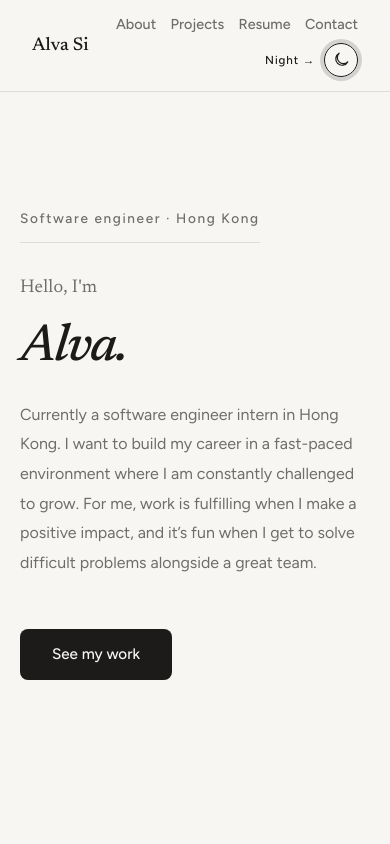
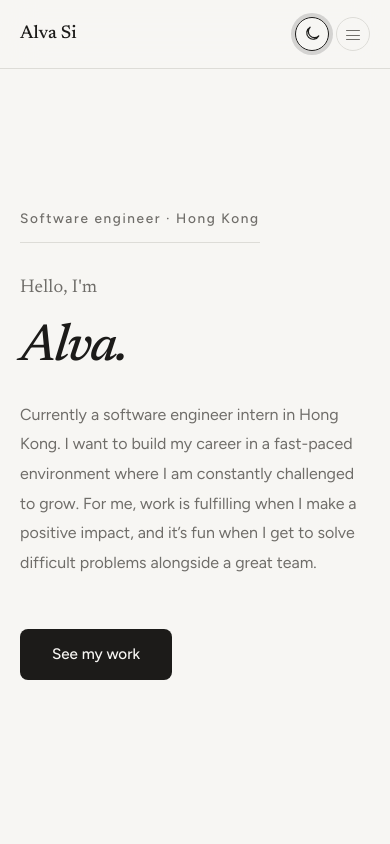
Before and after one commit to alvasi/alvasi.github.io, a React (Vite) app in the folder alva-portfolio/: page / in a window 390 px wide. Shown: the top 844 px of the page. Built offline with nearby package versions, Linux system fonts and the light colour scheme.

Commit message:
feat: collapsible burger menu for navbar on small screens

```diff
--- a/alva-portfolio/index.html
+++ b/alva-portfolio/index.html
@@ -3,14 +3,23 @@
   <head>
     <meta charset="UTF-8" />
     <link rel="icon" type="image/svg+xml" href="/favicon.svg" />
-    <meta name="viewport" content="width=device-width, initial-scale=1.0" />
+    <meta name="viewport" content="width=device-width, initial-scale=1.0, viewport-fit=cover" />
+    <meta name="theme-color" content="#f7f6f3" />
+    <meta name="apple-mobile-web-app-status-bar-style" content="black-translucent" />
     <title>alva-portfolio</title>
     <script>
-      try {
-        if (localStorage.getItem("alva-theme") === "night") {
-          document.documentElement.setAttribute("data-dark", "true")
-        }
-      } catch (_) {}
+      (() => {
+        const night = (() => {
+          try { return localStorage.getItem("alva-theme") === "night" } catch { return false }
+        })()
+        const canvas = night ? "#070910" : "#f7f6f3"
+        const root = document.documentElement
+        if (night) root.setAttribute("data-dark", "true")
+        root.style.backgroundColor = canvas
+        root.style.colorScheme = night ? "dark" : "light"
+        const theme = document.querySelector('meta[name="theme-color"]')
+        if (theme) theme.setAttribute("content", canvas)
+      })()
     </script>
   </head>
   <body>
--- a/alva-portfolio/src/App.tsx
+++ b/alva-portfolio/src/App.tsx
@@ -79,6 +79,7 @@ function ThemeIcon({ dark }: { dark: boolean }) {
 
 function Nav({ dark, onToggle, cueNight }: { dark: boolean; onToggle: () => void; cueNight: boolean }) {
   const [scrolled, setScrolled] = useState(false)
+  const [menuOpen, setMenuOpen] = useState(false)
 
   useEffect(() => {
     const onScroll = () => setScrolled(window.scrollY > 12)
@@ -87,16 +88,39 @@ function Nav({ dark, onToggle, cueNight }: { dark: boolean; onToggle: () => void
     return () => window.removeEventListener("scroll", onScroll)
   }, [])
 
+  useEffect(() => {
+    if (!menuOpen) return
+    const onKey = (e: KeyboardEvent) => {
+      if (e.key === "Escape") setMenuOpen(false)
+    }
+    const onResize = () => {
+      if (window.matchMedia("(min-width: 901px)").matches) setMenuOpen(false)
+    }
+    window.addEventListener("keydown", onKey)
+    window.addEventListener("resize", onResize)
+    return () => {
+      window.removeEventListener("keydown", onKey)
+      window.removeEventListener("resize", onResize)
+    }
+  }, [menuOpen])
+
   return (
-    <nav className={`site-nav${scrolled ? " is-scrolled" : ""}`}>
+    <nav className={`site-nav${scrolled ? " is-scrolled" : ""}${menuOpen ? " is-open" : ""}`}>
       <div className="site-nav-inner">
         <span className="nav-brand">{voice(dark, copy.brand.light, copy.brand.dark)}</span>
-        <div className="site-nav-links">
+        <div id="site-nav-menu" className={`site-nav-links${menuOpen ? " is-open" : ""}`}>
           {navItems.map((label) => (
-            <a key={label} href={`#${label.toLowerCase()}`} className="nav-link">
+            <a
+              key={label}
+              href={`#${label.toLowerCase()}`}
+              className="nav-link"
+              onClick={() => setMenuOpen(false)}
+            >
               {label}
             </a>
           ))}
+        </div>
+        <div className="site-nav-actions">
           <span className="theme-toggle-wrap">
             {cueNight && !dark && <span className="night-cue-label">{copy.nightCue}</span>}
             <button
@@ -107,6 +131,18 @@ function Nav({ dark, onToggle, cueNight }: { dark: boolean; onToggle: () => void
               <ThemeIcon dark={dark} />
             </button>
           </span>
+          <button
+            type="button"
+            className="nav-burger"
+            aria-expanded={menuOpen}
+            aria-controls="site-nav-menu"
+            aria-label={menuOpen ? "Close menu" : "Open menu"}
+            onClick={() => setMenuOpen((open) => !open)}
+          >
+            <span />
+            <span />
+            <span />
+          </button>
         </div>
       </div>
     </nav>
@@ -326,6 +362,7 @@ function Contact({ dark }: { dark: boolean }) {
 }
 
 const THEME_KEY = "alva-theme"
+const CANVAS = { light: "#f7f6f3", night: "#070910" }
 
 function storedNight() {
   try {
@@ -335,14 +372,24 @@ function storedNight() {
   }
 }
 
+function applyChrome(dark: boolean) {
+  const canvas = dark ? CANVAS.night : CANVAS.light
+  const root = document.documentElement
+  if (dark) root.setAttribute("data-dark", "true")
+  else root.removeAttribute("data-dark")
+  root.style.backgroundColor = canvas
+  root.style.colorScheme = dark ? "dark" : "light"
+  document.body.style.backgroundColor = canvas
+  const theme = document.querySelector('meta[name="theme-color"]')
+  if (theme) theme.setAttribute("content", canvas)
+}
+
 export default function App() {
   const [dark, setDark] = useState(storedNight)
   const [cueNight, setCueNight] = useState(false)
 
   useEffect(() => {
-    const root = document.documentElement
-    if (dark) root.setAttribute("data-dark", "true")
-    else root.removeAttribute("data-dark")
+    applyChrome(dark)
     try {
       localStorage.setItem(THEME_KEY, dark ? "night" : "light")
     } catch {
--- a/alva-portfolio/src/index.css
+++ b/alva-portfolio/src/index.css
@@ -4,14 +4,16 @@
 html,
 body,
 #root {
-  height: 100%;
+  min-height: 100%;
+  min-height: 100dvh;
   background-color: var(--p-canvas);
 }
 
 html {
-  scroll-padding-top: 4.75rem;
+  scroll-padding-top: calc(4.75rem + env(safe-area-inset-top, 0px));
   scroll-behavior: smooth;
   color-scheme: light;
+  background-color: var(--p-canvas);
   transition: background-color 0.7s ease;
 }
 
@@ -261,28 +263,85 @@ body {
 .site-nav-inner {
   display: flex;
   align-items: center;
-  justify-content: space-between;
   gap: 1rem;
   width: 100%;
-  min-height: var(--nav-height);
-  padding: 0.85rem 2rem;
-}
-
-.site-nav-links {
-  display: flex;
-  align-items: center;
-  flex-wrap: wrap;
-  justify-content: flex-end;
-  gap: 2rem;
+  min-height: calc(var(--nav-height) + env(safe-area-inset-top, 0px));
+  padding: calc(0.85rem + env(safe-area-inset-top, 0px)) 2rem 0.85rem;
 }
 
 .nav-brand {
+  margin-right: auto;
   font-family: var(--font-display);
   font-weight: 500;
   font-size: 1.15rem;
   color: var(--foreground);
   transition: color 0.4s ease;
   white-space: nowrap;
+}
+
+.site-nav-links {
+  display: flex;
+  align-items: center;
+  justify-content: flex-end;
+  gap: 2rem;
+}
+
+.site-nav-actions {
+  display: flex;
+  align-items: center;
+  gap: 0.45rem;
+  flex-shrink: 0;
+}
+
+.nav-burger {
+  display: none;
+  position: relative;
+  width: 34px;
+  height: 34px;
+  border: 1px solid var(--border);
+  border-radius: 50%;
+  background: transparent;
+  color: var(--muted-foreground);
+  cursor: pointer;
+  transition: color 0.3s ease, border-color 0.3s ease;
+}
+
+.nav-burger:hover {
+  color: var(--primary);
+  border-color: var(--primary);
+}
+
+.nav-burger span {
+  position: absolute;
+  left: 9px;
+  right: 9px;
+  height: 1.15px;
+  background: currentColor;
+  border-radius: 1px;
+  transition: transform 0.22s ease, opacity 0.22s ease, top 0.22s ease;
+}
+
+.nav-burger span:nth-child(1) { top: 12px; }
+.nav-burger span:nth-child(2) { top: 16.5px; }
+.nav-burger span:nth-child(3) { top: 21px; }
+
+.site-nav.is-open .nav-burger {
+  color: var(--primary);
+  border-color: var(--primary);
+}
+
+.site-nav.is-open .nav-burger span:nth-child(1) {
+  top: 16.5px;
+  transform: rotate(45deg);
+}
+
+.site-nav.is-open .nav-burger span:nth-child(2) {
+  opacity: 0;
+}
+
+.site-nav.is-open .nav-burger span:nth-child(3) {
+  top: 16.5px;
+  transform: rotate(-45deg);
 }
 
 .nav-link {
@@ -380,7 +439,7 @@ main {
   min-height: 100vh;
   display: flex;
   align-items: center;
-  padding-top: calc(var(--nav-height) + 5.5rem);
+  padding-top: calc(var(--nav-height) + env(safe-area-inset-top, 0px) + 5.5rem);
   padding-bottom: 7rem;
   position: relative;
   overflow: hidden;
@@ -918,10 +977,6 @@ html:not([data-dark="true"]) .project-card:hover {
   .project-grid {
     grid-template-columns: 1fr;
   }
-
-  .site-nav-links {
-    gap: 0.5rem 0.9rem;
-  }
 }
 
 @keyframes rise-in {
@@ -1099,6 +1154,44 @@ html:not([data-dark="true"]) .project-card:hover {
   .aquarius-reveal {
     max-width: 280px;
   }
+
+  .site-nav-inner {
+    padding-inline: var(--page-pad-x);
+  }
+
+  .nav-burger {
+    display: block;
+  }
+
+  .night-cue-label {
+    display: none;
+  }
+
+  .site-nav-links {
+    display: none;
+    position: absolute;
+    inset: 100% 0 auto;
+    flex-direction: column;
+    align-items: stretch;
+    gap: 0;
+    padding: 0.35rem var(--page-pad-x) 1.15rem;
+    background-color: var(--nav-bg);
+    backdrop-filter: blur(16px);
+    border-bottom: 1px solid var(--border);
+  }
+
+  .site-nav-links.is-open {
+    display: flex;
+  }
+
+  .site-nav-links .nav-link {
+    padding: 0.7rem 0;
+    border-bottom: 1px solid var(--border);
+  }
+
+  .site-nav-links .nav-link:last-child {
+    border-bottom: none;
+  }
 }
 
 @media (max-width: 640px) {
@@ -1120,7 +1213,8 @@ html:not([data-dark="true"]) .project-card:hover {
   .light-orb,
   .aquarius-node,
   .aquarius-shadow,
-  .aquarius-line {
+  .aquarius-line,
+  .nav-burger span {
     opacity: 1 !important;
     transform: none !important;
     animation: none !important;
```
